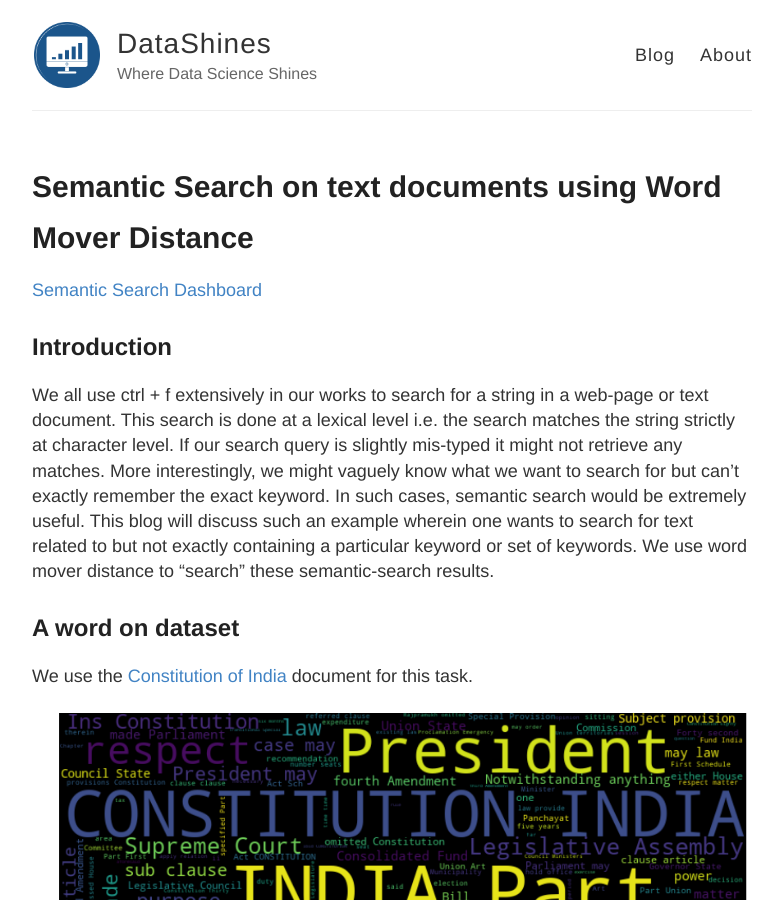
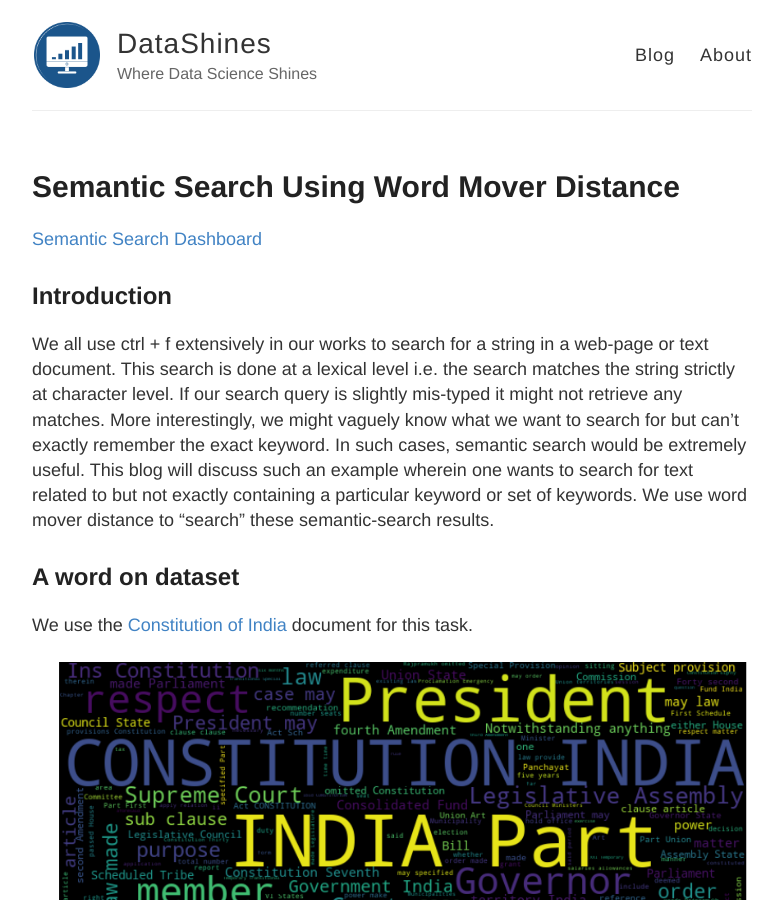
Before and after one commit to datashines/datashines.github.io, a Jekyll site: the page built from _posts/2019-05-11-Semantic-Search-Using-Word-Mover-Distance.md, in a window 1280 px wide and 900 px high. Shown: the whole window, without its empty margins (248-1030 px from the left). Built offline with Jekyll 4.4.1, drawn with Linux system fonts in a browser that asks for light colours; comment, search, counter and statistics services are not loaded.

Commit message:
Update 2019-05-11-Semantic-Search-Using-Word-Mover-Distance.md

```diff
--- a/_posts/2019-05-11-Semantic-Search-Using-Word-Mover-Distance.md
+++ b/_posts/2019-05-11-Semantic-Search-Using-Word-Mover-Distance.md
@@ -1,6 +1,6 @@
 ---
 layout: post
-title: Semantic Search on text documents using Word Mover Distance
+title: Semantic Search Using Word Mover Distance
 ---
 
 [Semantic Search Dashboard](http://3.19.72.76:8089/)
```
